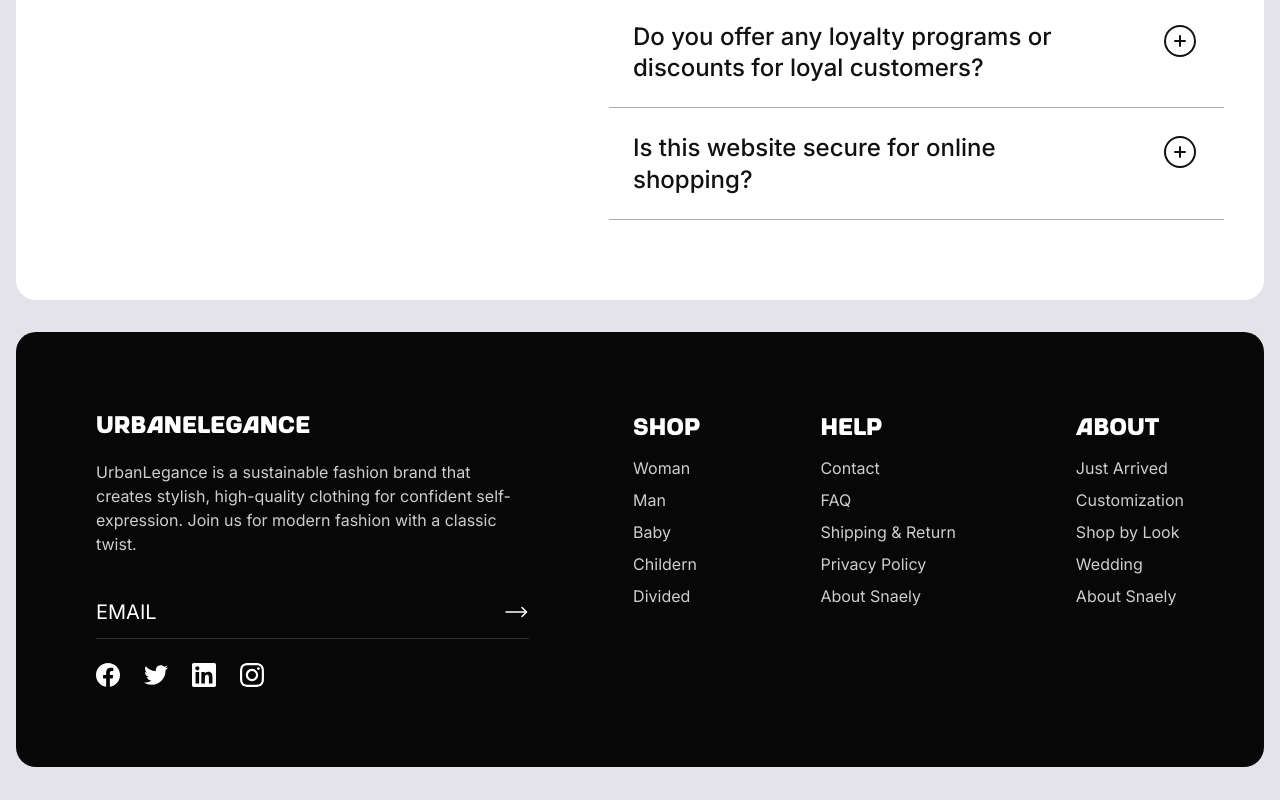
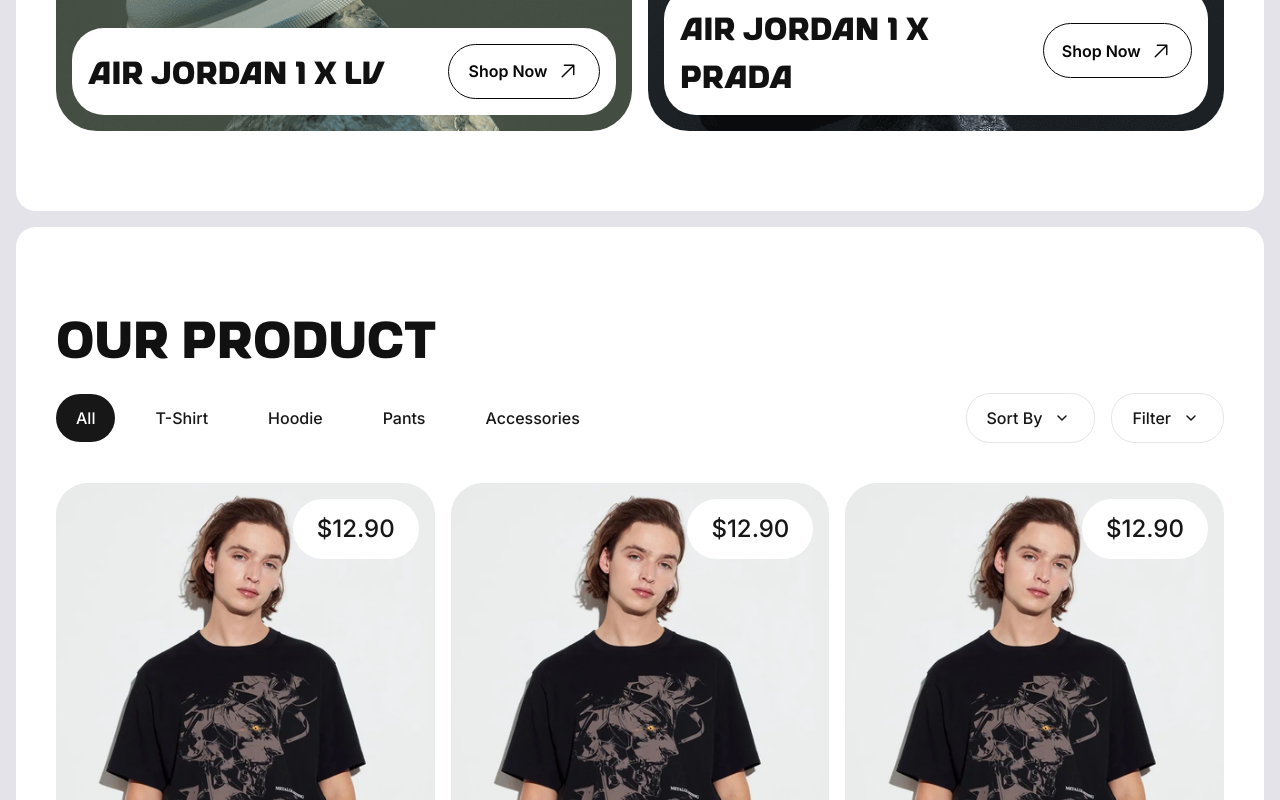
Before and after one commit to iniadnan/nextjs-ecommerce-fashion, a Next.js app: page / in a window 1280 px wide. Shown: the part 2000-2800 px from the top of the page. Built offline with nearby package versions, Linux system fonts and the light colour scheme.

Commit message:
home fix responsive

```diff
--- a/src/app/(front)/page.tsx
+++ b/src/app/(front)/page.tsx
@@ -1,17 +1,18 @@
 import ShopNow from "@/components/front/buttons/shop-now";
 import BoxImage from "@/components/front/cards/box-image";
-import CardProduct from "@/components/front/cards/card-product";
-import Faq from "@/components/front/faq";
+import Faq from "@/components/front/home/faq";
 import Image from "next/image";
 import Link from "next/link";
 import { fontVarien } from '@/styles/fonts';
-import FrontTitleSection from "@/components/front/title-section";
+import FrontTitleSection from "@/components/front/home/title-section";
+import FrontHomeProducts from "@/components/front/home/products";
+import FrontProductsFilter from "@/components/front/home/products-filter";
 
 export default function Page() {
   return (
     <>
       {/* HEADER */}
-      <header className="hidden w-full relative py-2.5 md:py-4 px-2.5 md:px-4">
+      <header className="w-full relative py-2.5 md:py-4 px-2.5 md:px-4">
         <Image className="h-[630px] md:h-[650px] lg:h-[700px] w-full object-cover rounded-[16px] md:rounded-[20px]" priority={true} src="/images/a289883b71e651780ddbd7bd232e292a.jpg" height={700} width={1408} alt="Banner" />
         <div className="h-full w-full absolute top-0 left-0 flex items-center px-[32px] md:px-[56px] z-20">
           <div className="w-full max-w-[993px] text-black">
@@ -26,7 +27,7 @@
       {/* WE ARE SUPPORTED BY */}
       <section className="w-full px-2.5 md:px-4 pb-2.5 md:pb-4">
         <div className="bg-white py-[35px] sm:py-[45px] md:py-[58px] lg:py-[70px] xl:py-[80px] px-16 rounded-[16px] md:rounded-[20px]">
-          <FrontTitleSection title="Frequently Asked Questions" classList="mb-7 md:mb-8 lg:mb-10 text-center" />
+          <FrontTitleSection title="We Are Supported By" classList="mb-7 md:mb-8 lg:mb-10 text-center" />
           <div className="grid grid-cols-2 sm:grid-cols-3 md:grid-cols-6 gap-5 md:gap-5 lg:gap-6">
             <BoxImage image="Zara_(retailer)-Logo.wine_1.png" alt="Zara" />
             <BoxImage image="Zara_(retailer)-Logo.wine_1.png" alt="Zara" />
@@ -67,40 +68,11 @@
         </div>
       </section>
       {/* PRODUCTS */}
-      <main className="hidden w-full px-4 pb-4">
-        <div className="container bg-white py-20 px-10 rounded-[20px]">
-          <h2 className="text-[52px] text-[#070707] mb-6">Our Product</h2>
-          <div className="flex items-center justify-between mb-10">
-            <div className="flex items-center gap-x-5 font-medium text-[#171717]">
-              <button type="button" className="py-3 px-5">All</button>
-              <button type="button" className="py-3 px-5">T-Shirt</button>
-              <button type="button" className="py-3 px-5">Hoodie</button>
-              <button type="button" className="py-3 px-5">Pants</button>
-              <button type="button" className="py-3 px-5">Accessories</button>
-            </div>
-            <div className="flex items-center gap-x-4">
-              <button type="button" className="inline-flex gap-x-2 border border-[#E5E5E5] rounded-[24px] py-3 px-5">
-                Short By
-                <svg width="24" height="24" viewBox="0 0 24 24" fill="none" xmlns="http://www.w3.org/2000/svg">
-                  <path d="M8 10L12 14L16 10" stroke="#171717" strokeWidth="1.5" strokeLinecap="round" strokeLinejoin="round" />
-                </svg>
-              </button>
-              <button type="button" className="inline-flex gap-x-2 border border-[#E5E5E5] rounded-[24px] py-3 px-5">
-                Filter
-                <svg width="24" height="24" viewBox="0 0 24 24" fill="none" xmlns="http://www.w3.org/2000/svg">
-                  <path d="M8 10L12 14L16 10" stroke="#171717" strokeWidth="1.5" strokeLinecap="round" strokeLinejoin="round" />
-                </svg>
-              </button>
-            </div>
-          </div>
-          <section className="grid grid-cols-3 gap-4">
-            <CardProduct title="UNIQLO METAL GEAR UT (SHORT SLEEVE GRAPHIC T-SHIRT" image="2bd7f1f53dbd0b611e9e1006b243f782.png" slug="" category="Tshirt" colors={["bg-[#000000]", "bg-[#1F2E94]", "bg-[#E2DBCA]"]} price="$12.90" />
-            <CardProduct title="UNIQLO METAL GEAR UT (SHORT SLEEVE GRAPHIC T-SHIRT" image="2bd7f1f53dbd0b611e9e1006b243f782.png" slug="" category="Tshirt" colors={["bg-[#000000]", "bg-[#1F2E94]", "bg-[#E2DBCA]"]} price="$12.90" />
-            <CardProduct title="UNIQLO METAL GEAR UT (SHORT SLEEVE GRAPHIC T-SHIRT" image="2bd7f1f53dbd0b611e9e1006b243f782.png" slug="" category="Tshirt" colors={["bg-[#000000]", "bg-[#1F2E94]", "bg-[#E2DBCA]"]} price="$12.90" />
-            <CardProduct title="UNIQLO METAL GEAR UT (SHORT SLEEVE GRAPHIC T-SHIRT" image="2bd7f1f53dbd0b611e9e1006b243f782.png" slug="" category="Tshirt" colors={["bg-[#000000]", "bg-[#1F2E94]", "bg-[#E2DBCA]"]} price="$12.90" />
-            <CardProduct title="UNIQLO METAL GEAR UT (SHORT SLEEVE GRAPHIC T-SHIRT" image="2bd7f1f53dbd0b611e9e1006b243f782.png" slug="" category="Tshirt" colors={["bg-[#000000]", "bg-[#1F2E94]", "bg-[#E2DBCA]"]} price="$12.90" />
-            <CardProduct title="UNIQLO METAL GEAR UT (SHORT SLEEVE GRAPHIC T-SHIRT" image="2bd7f1f53dbd0b611e9e1006b243f782.png" slug="" category="Tshirt" colors={["bg-[#000000]", "bg-[#1F2E94]", "bg-[#E2DBCA]"]} price="$12.90" />
-          </section>
+      <main className="w-full px-2.5 md:px-4 pb-2.5 md:pb-4">
+        <div className="bg-white py-[35px] sm:py-[45px] md:py-[58px] lg:py-[70px] xl:py-[80px] px-5 md:px-6 lg:px-8 xl:px-10 rounded-[16px] md:rounded-[20px]">
+          <FrontTitleSection title="Our Product" classList="mb-5 md:mb-6" />
+          <FrontProductsFilter />
+          <FrontHomeProducts />
         </div>
       </main>
       {/* FAQ */}
@@ -116,7 +88,7 @@
         </div>
       </main>
       {/* BANNER */}
-      <section className="hidden w-full h-[563px] relative px-2.5 md:px-4 overflow-hidden">
+      <section className="w-full h-[563px] relative px-2.5 md:px-4 overflow-hidden">
         <div className="h-[563px] w-full relative rounded-[16px] md:rounded-[20px] overflow-hidden">
           <Image className="h-full w-full object-cover" src="/images/476cf2f57d0eecb08c9ca0126becf8a3-min.png" height={563} width={1408} alt="Banner" />
           <div className="h-full w-full absolute top-0 left-0 bg-[#070707] z-10 opacity-25"></div>
--- a/src/components/front/cards/card-product.tsx
+++ b/src/components/front/cards/card-product.tsx
@@ -4,7 +4,7 @@
 export default function CardProduct({ title, image, slug, category, colors, price }: { title: string, image: string, slug: string, category: string, colors: string[], price: string }) {
     return (
         <article className="w-full group">
-            <Link href={`product/${slug}`} className="h-[500px] w-full relative block rounded-[32px] overflow-hidden">
+            <Link href={`product/${slug}`} className="h-[300px] md:h-[420px] lg:h-[500px] w-full relative block rounded-[32px] overflow-hidden">
                 <Image className="h-full w-full object-cover transition-all transform duration-200 group-hover:scale-110" src={`/images/${image}`} height={488} width={432} alt={title} />
                 <p className="absolute top-4 right-4 z-10 bg-white inline-block rounded-full py-3 px-6 font-medium text-[#171717] text-[24px]">{price}</p>
                 <div className="w-full absolute bottom-4 z-10 px-4">
--- /dev/null
+++ b/src/components/front/home/products-filter.tsx
@@ -0,0 +1,82 @@
+"use client";
+
+import { useState } from "react";
+import styles from './styles.module.css';
+import clsx from "clsx";
+
+export default function FrontProductsFilter() {
+    const [activeCategory, setActiveCategory] = useState("all");
+    const [sortBy, setSortBy] = useState(false)
+    const sortOptions = ["Popular", "Newest", "Oldest", "High", "Low"];
+
+    const handleCategoryClick = (category: string) => {
+        setActiveCategory(category);
+    };
+
+    return (
+        <div className="flex flex-wrap items-center justify-between mb-8 md:mb-10">
+            <div className="flex flex-wrap items-center gap-y-2 gap-x-2 md:gap-x-4 lg:gap-x-5 font-medium text-sm md:text-sm lg:text-base text-[#171717] mb-4 md:mb-0">
+                <button
+                    type="button"
+                    className={clsx("py-2 md:py-3 px-5 hover:bg-[#171717]/5 rounded-[24px]", { [styles.categoryActive]: activeCategory === "all" })}
+                    onClick={() => handleCategoryClick("all")}
+                >
+                    All
+                </button>
+                <button
+                    type="button"
+                    className={clsx("py-2 md:py-3 px-5 hover:bg-[#171717]/5 rounded-[24px]", { [styles.categoryActive]: activeCategory === "tshirt" })}
+                    onClick={() => handleCategoryClick("tshirt")}
+                >
+                    T-Shirt
+                </button>
+                <button
+                    type="button"
+                    className={clsx("py-2 md:py-3 px-5 hover:bg-[#171717]/5 rounded-[24px]", { [styles.categoryActive]: activeCategory === "hoodie" })}
+                    onClick={() => handleCategoryClick("hoodie")}
+                >
+                    Hoodie
+                </button>
+                <button
+                    type="button"
+                    className={clsx("py-2 md:py-3 px-5 hover:bg-[#171717]/5 rounded-[24px]", { [styles.categoryActive]: activeCategory === "pants" })}
+                    onClick={() => handleCategoryClick("pants")}
+                >
+                    Pants
+                </button>
+                <button
+                    type="button"
+                    className={clsx("py-2 md:py-3 px-5 hover:bg-[#171717]/5 rounded-[24px]", { [styles.categoryActive]: activeCategory === "accessories" })}
+                    onClick={() => handleCategoryClick("accessories")}
+                >
+                    Accessories
+                </button>
+            </div>
+            <div className="flex flex-wrap items-center gap-x-4 text-[#171717]">
+                <div className="relative">
+                    <button onClick={() => setSortBy(!sortBy)} type="button" className="font-medium text-sm md:text-base inline-flex gap-x-2 border border-[#E5E5E5] rounded-[24px] py-2 md:py-3 px-5">
+                        Sort By
+                        <svg width="24" height="24" viewBox="0 0 24 24" fill="none" xmlns="http://www.w3.org/2000/svg">
+                            <path d="M8 10L12 14L16 10" stroke="#171717" strokeWidth="1.5" strokeLinecap="round" strokeLinejoin="round" />
+                        </svg>
+                    </button>
+                    <div className={clsx("w-full flex-col absolute top-[110%] left-0 bg-white border border-[#E5E5E5] rounded-lg p-2 z-20", { "flex": sortBy, "hidden": !sortBy })}>
+                        {sortOptions.map(option => (
+                            <p key={option} className="cursor-pointer py-2 px-3 rounded-md hover:bg-[#171717]/5">
+                                {option}
+                            </p>
+                        ))}
+                    </div>
+                </div>
+                <div className="relative">
+                    <button type="button" className="font-medium text-sm md:text-base inline-flex gap-x-2 border border-[#E5E5E5] rounded-[24px] py-2 md:py-3 px-5">
+                        Filter
+                        <svg width="24" height="24" viewBox="0 0 24 24" fill="none" xmlns="http://www.w3.org/2000/svg">
+                            <path d="M8 10L12 14L16 10" stroke="#171717" strokeWidth="1.5" strokeLinecap="round" strokeLinejoin="round" />
+                        </svg>
+                    </button>
+                </div>
+            </div>
+        </div>
+    );
+}
--- /dev/null
+++ b/src/components/front/home/products.tsx
@@ -0,0 +1,14 @@
+import CardProduct from "../cards/card-product"
+
+export default function FrontHomeProducts() {
+    return (
+        <section className="grid grid-cols-1 sm:grid-cols-2 md:grid-cols-3 gap-4">
+            <CardProduct title="UNIQLO METAL GEAR UT (SHORT SLEEVE GRAPHIC T-SHIRT" image="2bd7f1f53dbd0b611e9e1006b243f782.png" slug="" category="Tshirt" colors={["bg-[#000000]", "bg-[#1F2E94]", "bg-[#E2DBCA]"]} price="$12.90" />
+            <CardProduct title="UNIQLO METAL GEAR UT (SHORT SLEEVE GRAPHIC T-SHIRT" image="2bd7f1f53dbd0b611e9e1006b243f782.png" slug="" category="Tshirt" colors={["bg-[#000000]", "bg-[#1F2E94]", "bg-[#E2DBCA]"]} price="$12.90" />
+            <CardProduct title="UNIQLO METAL GEAR UT (SHORT SLEEVE GRAPHIC T-SHIRT" image="2bd7f1f53dbd0b611e9e1006b243f782.png" slug="" category="Tshirt" colors={["bg-[#000000]", "bg-[#1F2E94]", "bg-[#E2DBCA]"]} price="$12.90" />
+            <CardProduct title="UNIQLO METAL GEAR UT (SHORT SLEEVE GRAPHIC T-SHIRT" image="2bd7f1f53dbd0b611e9e1006b243f782.png" slug="" category="Tshirt" colors={["bg-[#000000]", "bg-[#1F2E94]", "bg-[#E2DBCA]"]} price="$12.90" />
+            <CardProduct title="UNIQLO METAL GEAR UT (SHORT SLEEVE GRAPHIC T-SHIRT" image="2bd7f1f53dbd0b611e9e1006b243f782.png" slug="" category="Tshirt" colors={["bg-[#000000]", "bg-[#1F2E94]", "bg-[#E2DBCA]"]} price="$12.90" />
+            <CardProduct title="UNIQLO METAL GEAR UT (SHORT SLEEVE GRAPHIC T-SHIRT" image="2bd7f1f53dbd0b611e9e1006b243f782.png" slug="" category="Tshirt" colors={["bg-[#000000]", "bg-[#1F2E94]", "bg-[#E2DBCA]"]} price="$12.90" />
+        </section>
+    )
+}
--- /dev/null
+++ b/src/components/front/home/styles.module.css
@@ -0,0 +1,4 @@
+.categoryActive {
+    background-color:#171717 !important;
+    color: #fff !important;
+}
```
Also changed, not shown: src/components/front/home/faq.tsx (renamed from src/components/front/faq.tsx), src/components/front/home/title-section.tsx (renamed from src/components/front/title-section.tsx).
